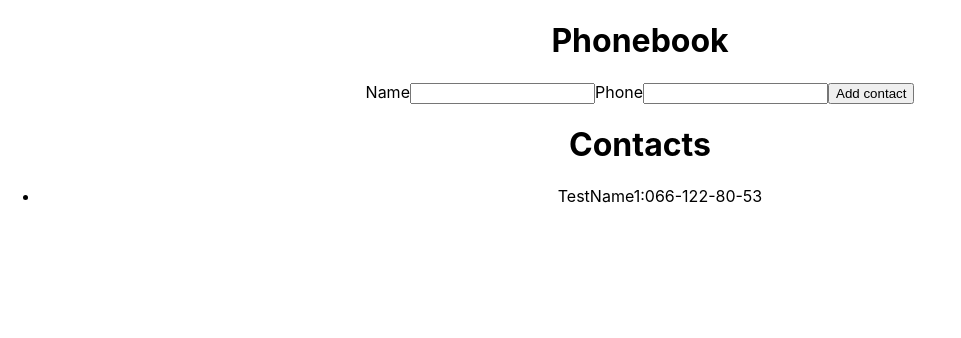
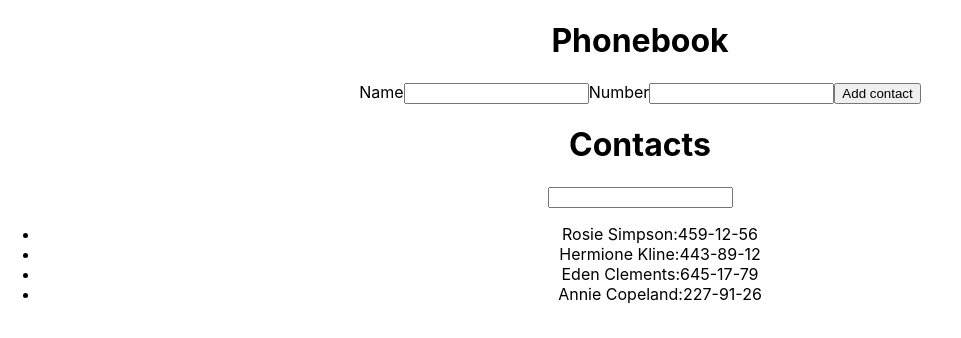
Before and after one commit to neliia-zelienova/goit-react-hw-02-phonebook, a React (Create React App) app: page / in a window 1280 px wide. Shown: the top 338 px of the page, without its empty margins (0-961 px from the left). Built offline with nearby package versions, Linux system fonts and the light colour scheme.

Commit message:
Finished task 3
added filtering functionality

```diff
--- a/src/App.js
+++ b/src/App.js
@@ -1,13 +1,21 @@
 import "./App.css";
 import React from "react";
 import { v4 as uuidv4 } from "uuid";
+import ContactsList from "./components/ContactsList";
 
 class App extends React.Component {
   state = {
-    contacts: [{ id: uuidv4(), name: "TestName1", phone: "066-122-80-53" }],
+    contacts: [
+      { id: uuidv4(), name: "Rosie Simpson", number: "459-12-56" },
+      { id: uuidv4(), name: "Hermione Kline", number: "443-89-12" },
+      { id: uuidv4(), name: "Eden Clements", number: "645-17-79" },
+      { id: uuidv4(), name: "Annie Copeland", number: "227-91-26" },
+    ],
+    filter: "",
     name: "",
-    phone: "",
+    number: "",
   };
+  filteredArray = [];
 
   handleInput = (e) => {
     const { name, value } = e.currentTarget;
@@ -19,17 +27,28 @@ class App extends React.Component {
     this.state.contacts.push({
       id: uuidv4(),
       name: this.state.name,
-      phone: this.state.phone
+      number: this.state.number,
     });
     this.resetForm();
+  };
+
+  handleFiltering = (e) => {
+    this.setState({ filter: e.currentTarget.value });
+  };
+
+  filteredContacts = () => {
+    return this.state.contacts.filter((contact) =>
+      contact.name.toLowerCase().includes(this.state.filter.toLowerCase())
+    );
   };
 
   resetForm = () => {
     this.setState({
       name: "",
-      phone: "",
+      number: "",
     });
   };
+
   render() {
     return (
       <div className="App">
@@ -46,12 +65,12 @@ class App extends React.Component {
               ></input>
             </label>
             <label>
-              Phone
+              Number
               <input
                 type="text"
-                name="phone"
+                name="number"
                 onChange={this.handleInput}
-                value={this.state.phone}
+                value={this.state.number}
               ></input>
             </label>
             <button type="submit">Add contact</button>
@@ -59,14 +78,17 @@ class App extends React.Component {
         </div>
         <div>
           <h1>Contacts</h1>
-          <ul>
-            {this.state.contacts.map((contact) => (
-              <li key={contact.id}>
-                <span>{`${contact.name}:`}</span>
-                <span>{contact.phone}</span>
-              </li>
-            ))}
-          </ul>
+          <input
+            type="text"
+            name="filter"
+            onChange={this.handleFiltering}
+          ></input>
+
+          {this.state.filter.length > 0 ? (
+            <ContactsList contacts={this.filteredContacts()} />
+          ) : (
+            <ContactsList contacts={this.state.contacts} />
+          )}
         </div>
       </div>
     );
--- /dev/null
+++ b/src/components/ContactsList.jsx
@@ -0,0 +1,16 @@
+import React from "react";
+
+const ContactsList = ({ contacts }) => {
+  return (
+    <ul>
+      {contacts.map((contact) => (
+        <li key={contact.id}>
+          <span>{`${contact.name}:`}</span>
+          <span>{contact.number}</span>
+        </li>
+      ))}
+    </ul>
+  );
+};
+
+export default ContactsList;
```
